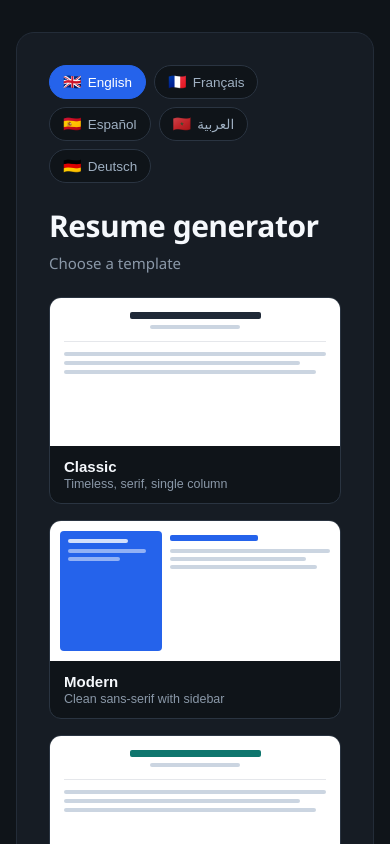
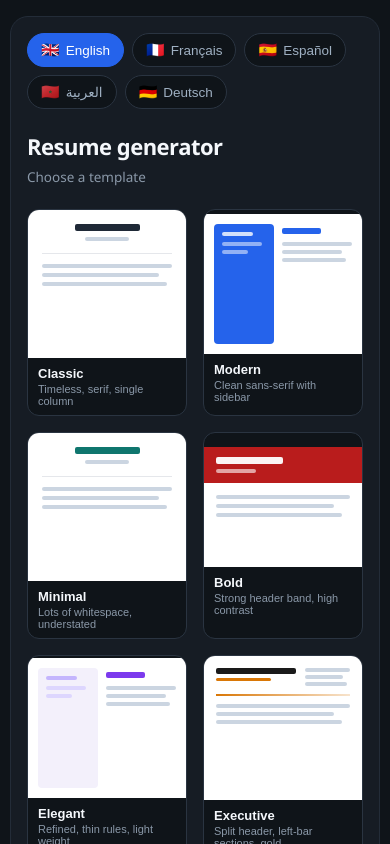
Before and after one commit to biroue10/resumely, a React (Vite) app: page / in a window 390 px wide. Shown: the top 844 px of the page. Built offline with nearby package versions, Linux system fonts and the light colour scheme.

Commit message:
feat: make app fully responsive for mobile and tablet

```diff
--- a/src/ResumeGenerator.jsx
+++ b/src/ResumeGenerator.jsx
@@ -1,4 +1,4 @@
-import React, { useState } from "react";
+import React, { useState, useEffect } from "react";
 
 // ── Language config ──────────────────────────────────────────────
 const LANGUAGES = [
@@ -62,6 +62,16 @@ const AUTHOR = {
   linkedin: "", // paste your LinkedIn URL here, e.g. "https://linkedin.com/in/yourname"
 };
 
+function useIsMobile(bp = 768) {
+  const [mobile, setMobile] = useState(() => window.innerWidth < bp);
+  useEffect(() => {
+    const h = () => setMobile(window.innerWidth < bp);
+    window.addEventListener("resize", h);
+    return () => window.removeEventListener("resize", h);
+  }, [bp]);
+  return mobile;
+}
+
 // Build resume data straight from the form so the preview updates as the user types.
 function buildLiveData(form, t) {
   const lines = (s) => s.split("\n").map((x) => x.trim()).filter(Boolean);
@@ -96,6 +106,9 @@ export default function ResumeGenerator() {
   const rtl = LANGUAGES.find((l) => l.code === lang)?.rtl;
   const set = (k) => (e) => setForm({ ...form, [k]: e.target.value });
   const liveData = buildLiveData(form, t);
+  const isMobile = useIsMobile();
+  const rPage  = { ...page,  padding: isMobile ? "16px 10px" : "32px 16px", overflowX: "hidden" };
+  const rShell = { ...shell, padding: isMobile ? 16 : 32 };
 
   async function generate() {
     setLoading(true); setError(""); setResult(null);
@@ -156,8 +169,8 @@ Skills: ${form.skills}`;
 
   if (step === "templates") {
     return (
-      <div dir={rtl ? "rtl" : "ltr"} style={page}>
-        <div style={{ ...shell, maxWidth: 920 }}>
+      <div dir={rtl ? "rtl" : "ltr"} style={rPage}>
+        <div style={{ ...rShell, maxWidth: 920 }}>
           <div style={{ display: "flex", gap: 8, flexWrap: "wrap", marginBottom: 22 }}>
             {LANGUAGES.map((l) => (
               <button key={l.code} onClick={() => setLang(l.code)}
@@ -166,16 +179,16 @@ Skills: ${form.skills}`;
               </button>
             ))}
           </div>
-          <h1 style={h1}>{t.heading}</h1>
-          <p style={subtitle}>{t.chooseTpl}</p>
+          <h1 style={{ ...h1, fontSize: isMobile ? 22 : 30 }}>{t.heading}</h1>
+          <p style={{ ...subtitle, fontSize: isMobile ? 13.5 : 15 }}>{t.chooseTpl}</p>
 
-          <div style={tplGrid}>
+          <div style={{ ...tplGrid, gridTemplateColumns: isMobile ? "repeat(auto-fill, minmax(140px, 1fr))" : "repeat(auto-fill, minmax(220px, 1fr))" }}>
             {TEMPLATES.map((tp) => (
               <button key={tp.id} onClick={() => { setTpl(tp); setStep("form"); }} style={tplCard}>
                 <ThumbPreview tp={tp} />
-                <div style={{ padding: "12px 14px", textAlign: rtl ? "right" : "left" }}>
-                  <div style={{ fontWeight: 700, fontSize: 15, color: "#f5f8fc" }}>{tp.name}</div>
-                  <div style={{ fontSize: 12.5, color: "#8a98a8", marginTop: 2 }}>{tp.tag}</div>
+                <div style={{ padding: isMobile ? "8px 10px" : "12px 14px", textAlign: rtl ? "right" : "left" }}>
+                  <div style={{ fontWeight: 700, fontSize: isMobile ? 13 : 15, color: "#f5f8fc" }}>{tp.name}</div>
+                  <div style={{ fontSize: isMobile ? 11 : 12.5, color: "#8a98a8", marginTop: 2 }}>{tp.tag}</div>
                 </div>
               </button>
             ))}
@@ -195,20 +208,21 @@ Skills: ${form.skills}`;
     );
 
   return (
-    <div dir={rtl ? "rtl" : "ltr"} style={page}>
-      <div style={{ ...shell, maxWidth: 1080 }}>
-        <div style={{ display: "flex", alignItems: "center", justifyContent: "space-between", marginBottom: 20, gap: 12 }}>
+    <div dir={rtl ? "rtl" : "ltr"} style={rPage}>
+      <div style={{ ...rShell, maxWidth: 1080 }}>
+        <div style={{ display: "flex", alignItems: "center", justifyContent: "space-between",
+          marginBottom: 20, gap: 12, flexWrap: "wrap" }}>
           <button onClick={() => setStep("templates")} style={backBtn}>← {t.back}</button>
           <div style={{ fontSize: 13.5, color: "#8a98a8" }}>
             {t.chooseTpl}: <strong style={{ color: tpl.accent }}>{tpl.name}</strong>
           </div>
         </div>
 
-        <div style={splitGrid}>
+        <div style={{ ...splitGrid, gridTemplateColumns: isMobile ? "1fr" : "1fr 1fr" }}>
           <div>
             <label style={lbl}>{t.name}</label>{field("name")}
             <label style={lbl}>{t.title}</label>{field("title")}
-            <div style={{ display: "flex", gap: 12 }}>
+            <div style={{ display: "flex", gap: 12, flexDirection: isMobile ? "column" : "row" }}>
               <div style={{ flex: 1 }}><label style={lbl}>{t.email}</label>{field("email")}</div>
               <div style={{ flex: 1 }}><label style={lbl}>{t.phone}</label>{field("phone")}</div>
             </div>
@@ -223,15 +237,16 @@ Skills: ${form.skills}`;
             {error && <p style={{ color: "#f87171", fontSize: 14, marginTop: 12 }}>{error}</p>}
           </div>
 
-          <div>
-            <div style={{ display: "flex", alignItems: "center", gap: 8, marginBottom: 10 }}>
+          <div style={{ minWidth: 0 }}>
+            <div style={{ display: "flex", alignItems: "center", gap: 8, marginBottom: 10,
+              marginTop: isMobile ? 24 : 0 }}>
               <span style={{ ...badge, ...(result ? badgePolished : badgeLive),
                 background: result ? `${tpl.accent}22` : "#1f2937",
                 color: result ? tpl.accent : "#9fb0c2" }}>
                 {result ? "✦ AI-polished" : "● Live preview"}
               </span>
             </div>
-            <div style={{ position: "relative" }}>
+            <div style={{ position: "relative", overflowX: "auto" }}>
               {result && <button onClick={copyOut} style={copyBtn}>{copied ? t.copied : t.copy}</button>}
               <ResumePaper tpl={tpl} result={result || liveData} rtl={rtl} placeholder={false} />
             </div>
@@ -345,7 +360,8 @@ function ResumePaper({ tpl, result, rtl, placeholder = true }) {
   const empty = placeholder && !hasContent;
   const data = result || { name: "—", title: "", contact: [], summary: "", sections: [] };
   const paper = { background: "#fff", color: "#1a1a1a", borderRadius: 8, minHeight: 420,
-    fontFamily: tpl.font, overflow: "hidden", boxShadow: "0 8px 30px rgba(0,0,0,0.35)" };
+    fontFamily: tpl.font, overflow: "hidden", boxShadow: "0 8px 30px rgba(0,0,0,0.35)",
+    width: "100%", boxSizing: "border-box" };
 
   if (empty) {
     return <div style={{ ...paper, display: "flex", alignItems: "center", justifyContent: "center",
```
